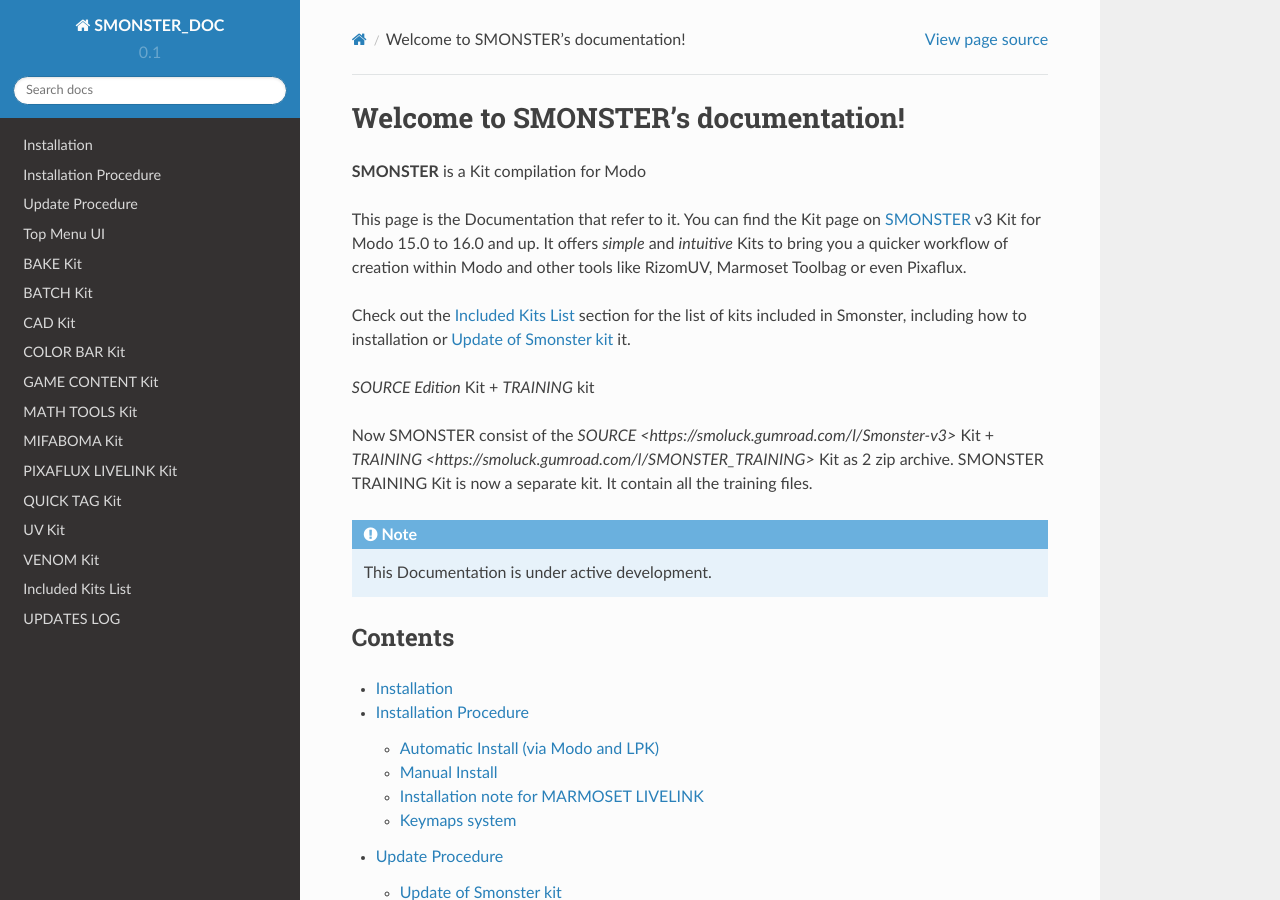
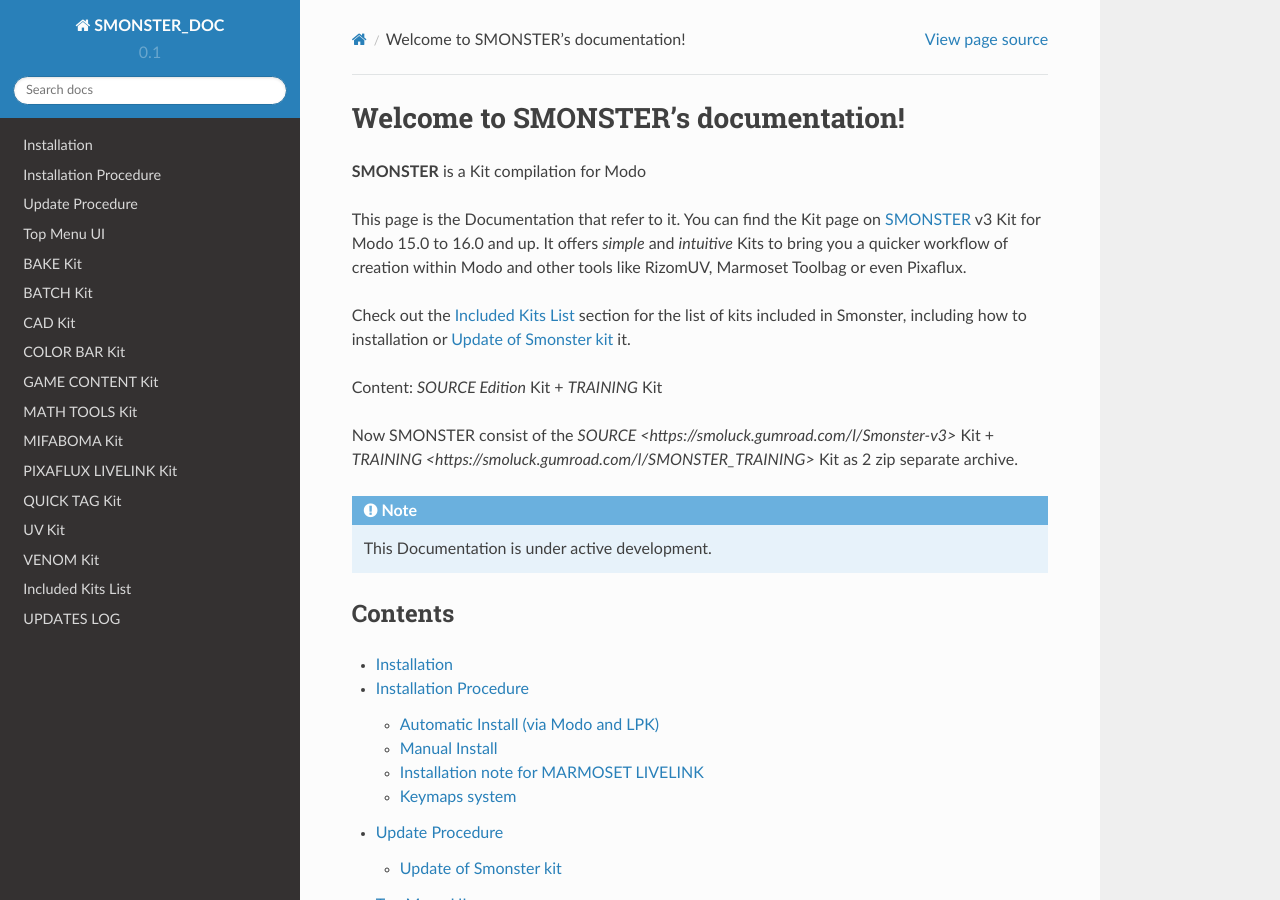
Before and after one commit to smoluck/SMONSTER_DOC, a Sphinx documentation site: the page built from docs/source/index.rst, in a window 1280 px wide and 900 px high. Built offline with Sphinx 7.4.7 and the Read the Docs theme 2.0.0, drawn with Linux system fonts in a browser that asks for light colours.

Commit message:
Update index.rst

```diff
--- a/docs/source/index.rst
+++ b/docs/source/index.rst
@@ -10,9 +10,10 @@
 Check out the :doc:`kitlist` section for the list of kits included in Smonster, including
 how to :ref:`installation` or :ref:`update` it.
 
-*SOURCE Edition* Kit + *TRAINING* kit
+Content: *SOURCE Edition* Kit + *TRAINING* Kit
 
-Now SMONSTER consist of the `SOURCE <https://smoluck.gumroad.com/l/Smonster-v3>` Kit + `TRAINING <https://smoluck.gumroad.com/l/SMONSTER_TRAINING>` Kit as 2 zip archive. SMONSTER TRAINING Kit is now a separate kit. It contain all the training files.
+Now SMONSTER consist of the `SOURCE <https://smoluck.gumroad.com/l/Smonster-v3>` Kit + `TRAINING <https://smoluck.gumroad.com/l/SMONSTER_TRAINING>` Kit as 2 zip separate archive.
+
 
 .. note::
 
```
